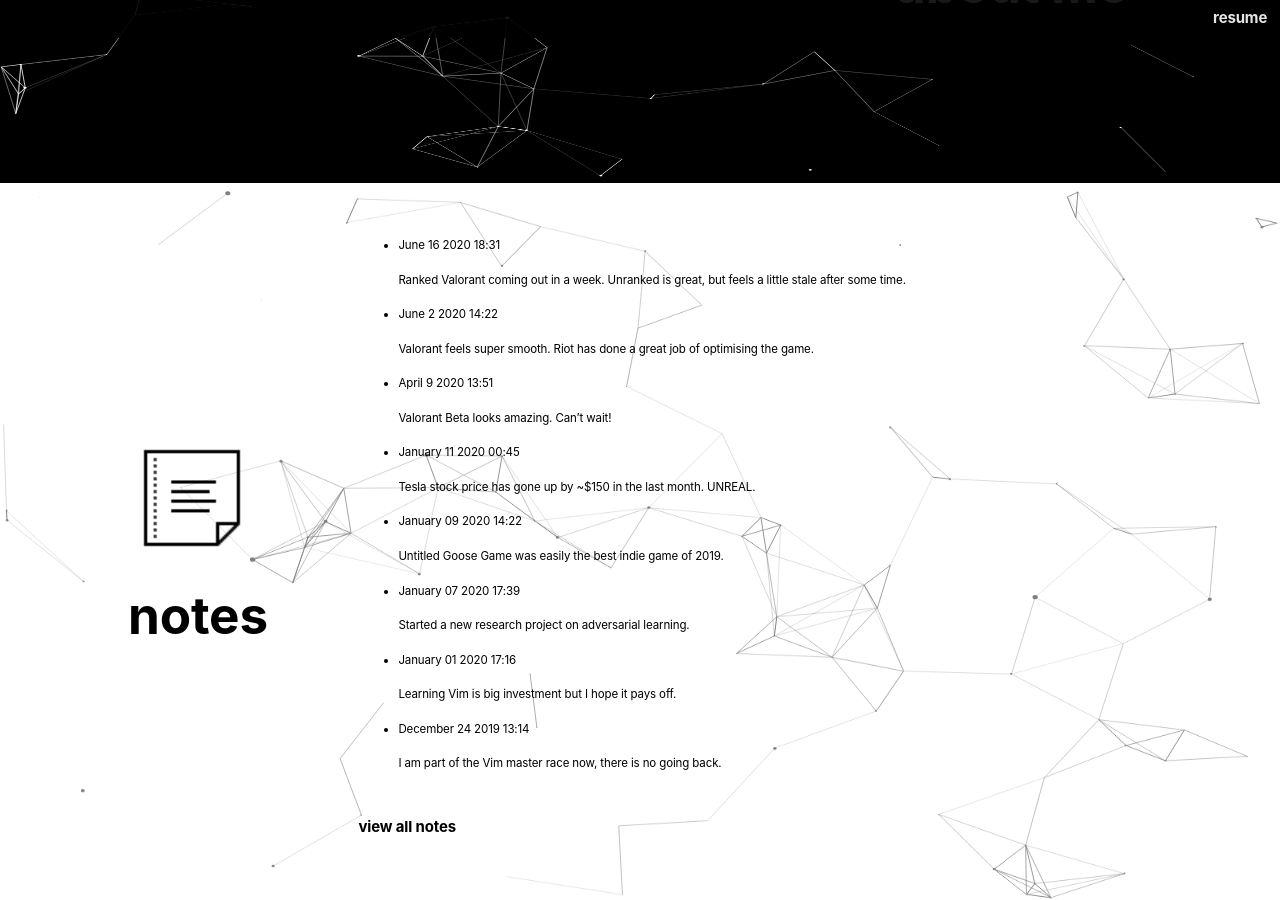
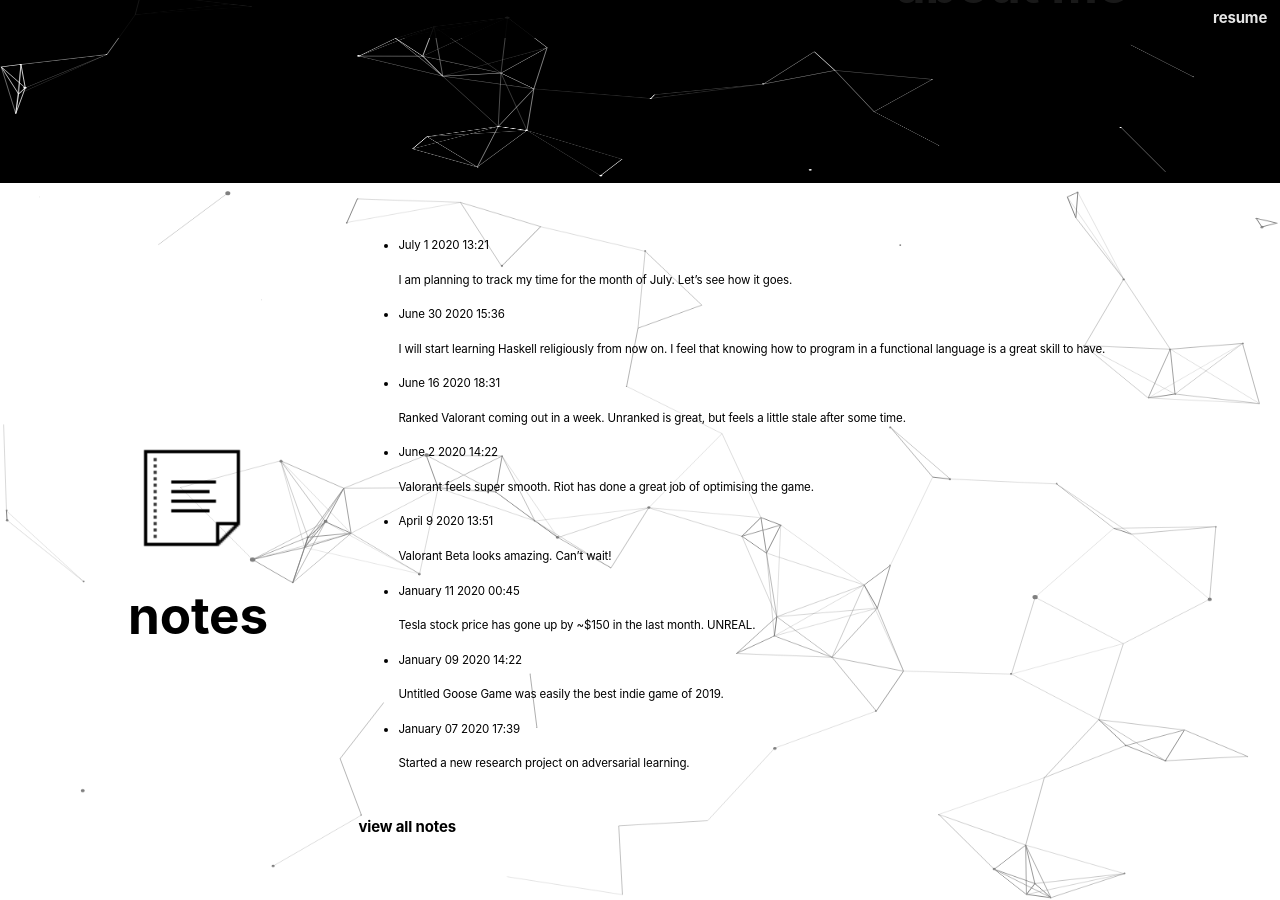
Before and after one commit to vedantsingh1404/website-v2.0, a Jekyll site: the page built from index.html, in a window 1280 px wide and 900 px high, scrolled down 982 px. Built offline with Jekyll 4.4.1, drawn with Linux system fonts in a browser that asks for light colours.

Commit message:
add note

```diff
--- a/_data/notes.yml
+++ b/_data/notes.yml
@@ -1,3 +1,11 @@
+- date: July 1 2020 13:21
+  content: |
+    I am planning to track my time for the month of July. Let's see how it goes.
+
+- date: June 30 2020 15:36
+  content: |
+    I will start learning Haskell religiously from now on. I feel that knowing how to program in a functional language is a great skill to have.
+
 - date: June 16 2020 18:31
   content: |
     Ranked Valorant coming out in a week. Unranked is great, but feels a little stale after some time.
```
